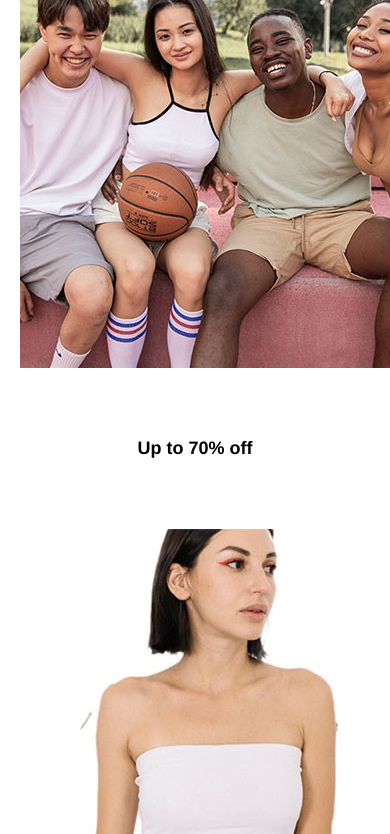
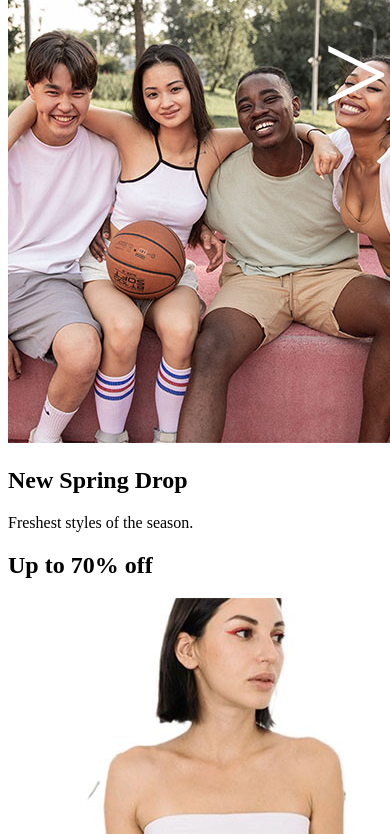
Before and after one commit to j-ohene/Ohene_Jesica_FIP, a plain HTML site: page Ohene_Jesica_FIPsite/index_mobile.html in a window 390 px wide. Shown: the part 194-1028 px from the top of the page. Drawn offline with Linux system fonts and the light colour scheme.

Commit message:
Update main-mobile.css

```diff
--- a/Ohene_Jesica_FIPsite/css/main-mobile.css
+++ b/Ohene_Jesica_FIPsite/css/main-mobile.css
@@ -1,130 +1,3 @@
-@charset "UTF-8";
-/* CSS Document */
-
-/*Remove this rule on your HTML elements as you start to fill them with content*/
-
-.box-color {
-	color:#F0ECA9;
-	background:fixed;
-	text-align: center;
-	margin: 0;
-}
-
-/*basic reset*/
-
-/*browsers have built in values for elements so we'll reset a few things to zero, you can add to this or remove items as needed*/
-
-div,p,body,header,footer,section,article,nav {
-	margin: 0;
-	padding: 0;
-}
-
-img {
-	border: none; /*Remove border if image is a link*/
-	margin: 0;
-	padding: 0;
-}
-
-/*html selectors*/
-
-body {
-	font-family: "Helvetica Neue", Helvetica, Arial, sans-serif;
-	font-size: 12px;
-}
-
-/* Remove underlines from links */
-
-a {
-	text-decoration: none;
-}
-
-/*hide elements from browser but show for doc outline*/
-
-.hidden {
-	display: none;
-}
-
-
-/*Common page elements  */
-
-/*This is essentially a box that we place the whole site in.
-We center the box using margin 0 auto and give it a fixed width of 428px.
-428px would fit some phones. Sizes will vary depending on the projects
-you work on and the intended audience, we may go as low as 320px */
-
-#container {
-	margin: 0 auto;
-	width: 428px;
-}
-
-/* this is our grid based off of our XD file */
-.grid-con {
-	display: grid;
-	grid-template-columns: repeat(4, 85px);
-	grid-column-gap: 16px;
-	padding-left: 20px;
-	padding-right: 20px;
-}
-
-#header-con {
-	background-color: #C3DBBA;
-	padding-top: 10px;
-	padding-bottom: 10px;
-}
-
-#header-logo {
-	grid-column: 1/3;
-}
-
-#mobile-nav {
-	grid-column: 4/-1;
-}
-
-.burger {
-	height: 16px;
-	background-color:black;
-	display: block;
-	margin-bottom: 10px;
-}
-
-/* index page */
-
-#hero-con {
-	background-color: white;
-	background:fixed;
-	height:458px;
-}
-
-#hero-text {
-	grid-column: 1/-1;
-	/* Remove as content will dictate height */
-	height: 380px;
-	margin-top: 20px;
-}
-
-#image-slider-con {
-	background-color: #C3DBBA;
-	/* Remove as content will dictate height */
-	height: 640px;
-	position: relative;
-}
-
-#image-slider-con h2 {
-	background-color: white;
-	text-align: center;
-	padding-top: 70px;
-	padding-bottom: 70px;
-	margin: 0;
-}
-
-#mobile-slider-left {
-	position: absolute;
-	left: 0;
-	font-size: 120px;
-	color:#fff;
-	top: 200px;
-}
-
 #mobile-slider-right {
     position: absolute;
     right: 0;
```
Lines whose indentation alone changed are shown as unchanged.
